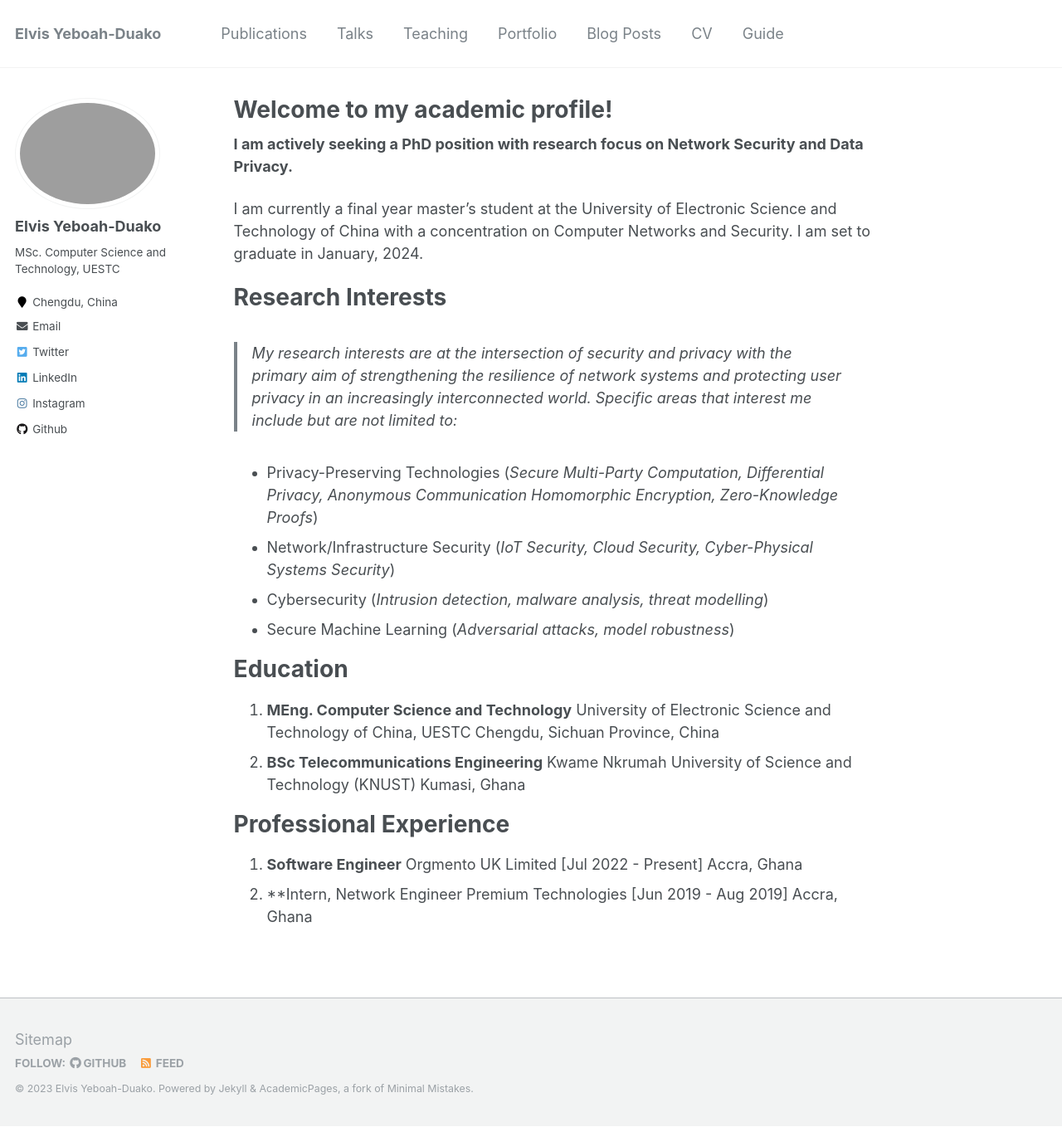
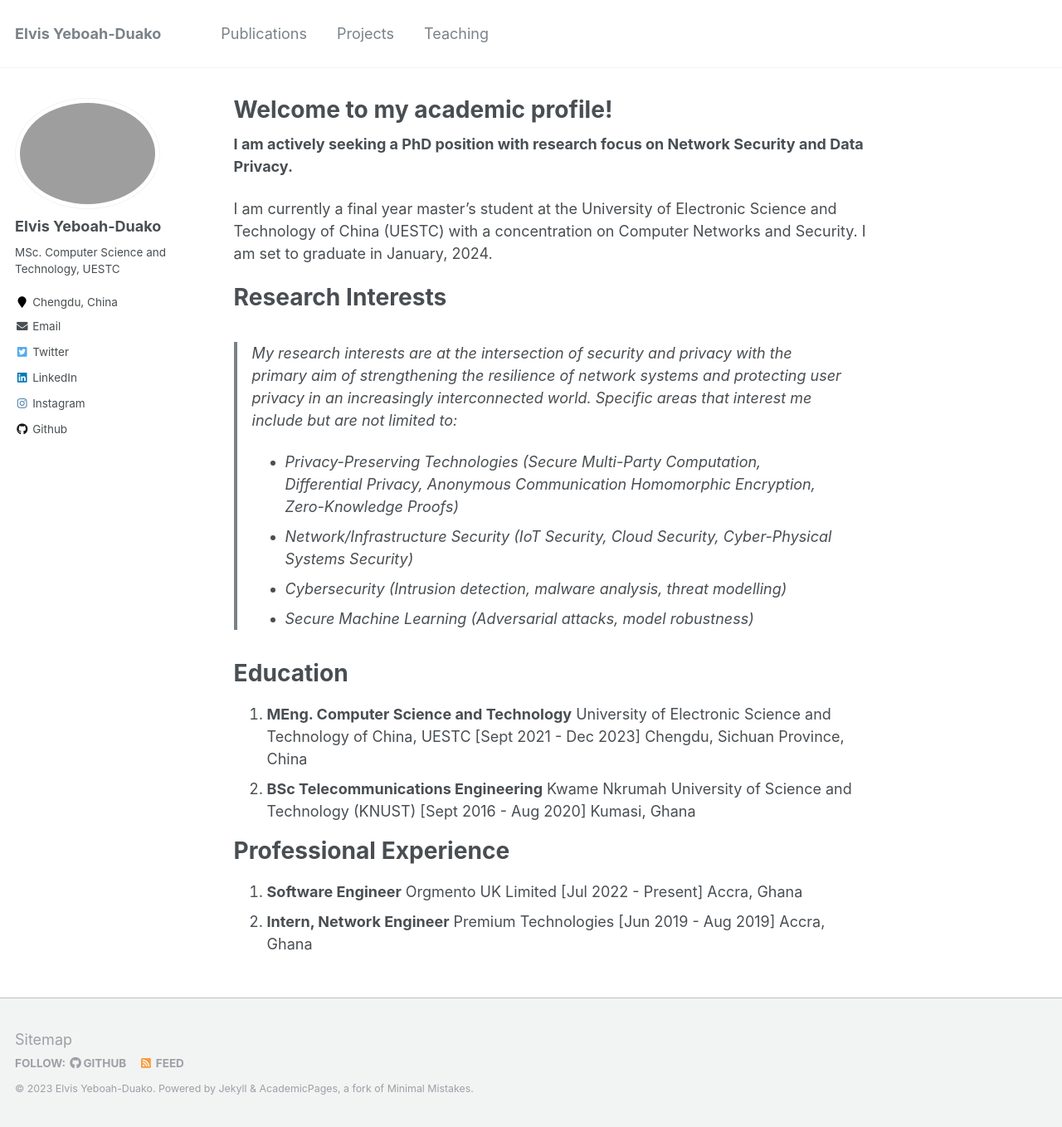
Before and after one commit to ydelvis/CV, a Jekyll site: the page built from _pages/about.md, in a window 1280 px wide and 1358 px high. Shown: the whole window at 83% size. Built offline with Jekyll 4.4.1, drawn with Linux system fonts in a browser that asks for light colours.

Commit message:
added projects

```diff
--- a/_config.yml
+++ b/_config.yml
@@ -244,6 +244,15 @@ defaults:
       layout: talk
       author_profile: true
       share: true
+# _projects
+  - scope:
+      path: ""
+      type: publications
+    values:
+      layout: single
+      author_profile: true
+      share: true
+      comments: true
 
 # Sass/SCSS
 sass:
--- a/_pages/about.md
+++ b/_pages/about.md
@@ -10,31 +10,31 @@ redirect_from:
 
  **I am actively seeking a PhD position with research focus on Network Security and Data Privacy.**
 
- I am currently a final year master's student at the University of Electronic Science and Technology of China with a concentration on Computer Networks and Security. I am set to graduate in January, 2024.
+ I am currently a final year master's student at the University of Electronic Science and Technology of China (UESTC) with a concentration on Computer Networks and Security. I am set to graduate in January, 2024.
 
 Research Interests
 ======
 > My research interests are at the intersection of security and privacy with the primary aim of strengthening the resilience of network systems and protecting user privacy in an increasingly interconnected world. Specific areas that interest me include but are not limited to:
-
 * Privacy-Preserving Technologies (*Secure Multi-Party Computation, Differential Privacy, Anonymous Communication Homomorphic Encryption, Zero-Knowledge Proofs*)
 * Network/Infrastructure Security (*IoT Security, Cloud Security, Cyber-Physical Systems Security*)
 * Cybersecurity (*Intrusion detection, malware analysis, threat modelling*)
 * Secure Machine Learning (*Adversarial attacks, model robustness*)
 
+
 Education
 ======
 1. **MEng. Computer Science and Technology**
-University of Electronic Science and Technology of China, UESTC
-Chengdu, Sichuan Province, China
+  University of Electronic Science and Technology of China, UESTC [Sept 2021 - Dec 2023]
+  Chengdu, Sichuan Province, China
 1. **BSc Telecommunications Engineering**
-Kwame Nkrumah University of Science and Technology (KNUST)
-Kumasi, Ghana
+  Kwame Nkrumah University of Science and Technology (KNUST) [Sept 2016 - Aug 2020]
+  Kumasi, Ghana
 
 Professional Experience
 ======
 1. **Software Engineer**
 Orgmento UK Limited [Jul 2022 - Present]
 Accra, Ghana
-1. **Intern, Network Engineer
+1. **Intern, Network Engineer**
 Premium Technologies [Jun 2019 - Aug 2019]
 Accra, Ghana
```
Also changed, not shown: _data/navigation.yml (+13 -10 lines), _pages/projects.md (added, +12 -0 lines), _projects/performance-analysis-of-standard-ecc-curves.md (added, +13 -0 lines), 1 other file.
